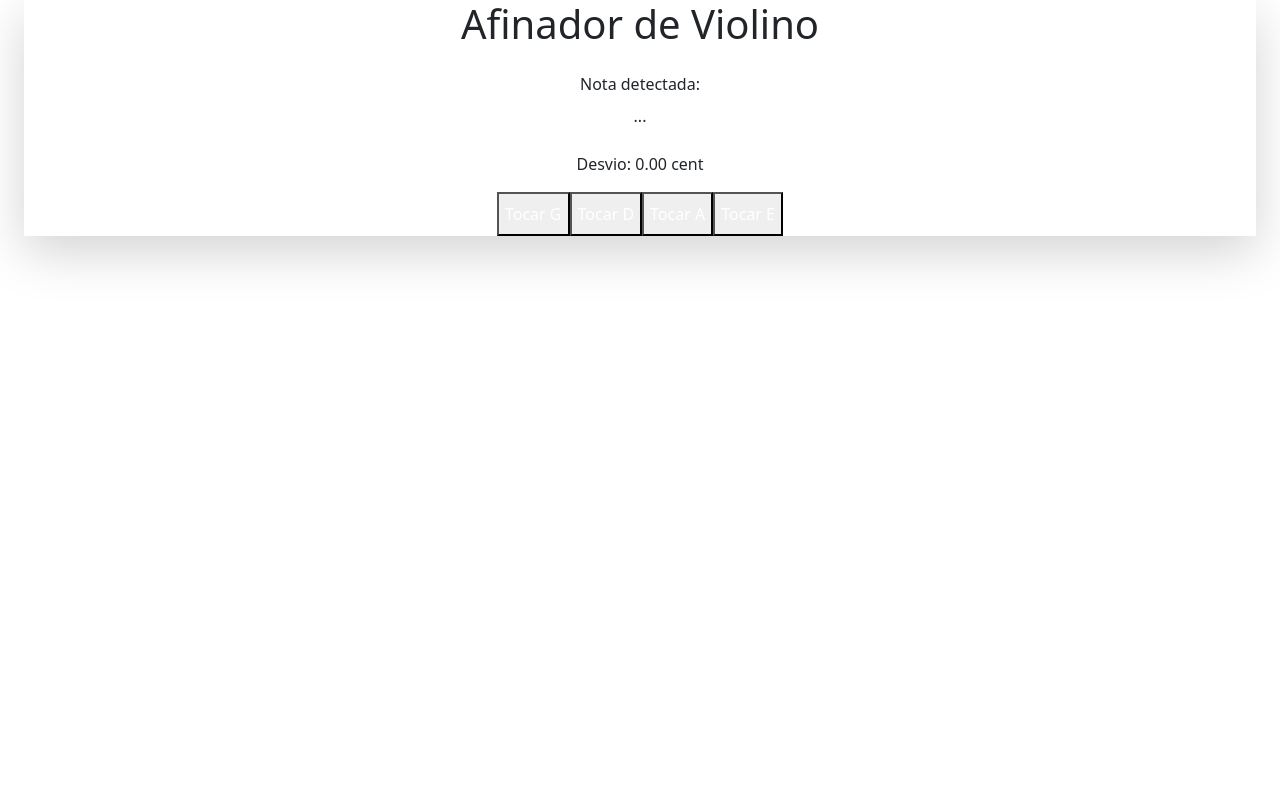
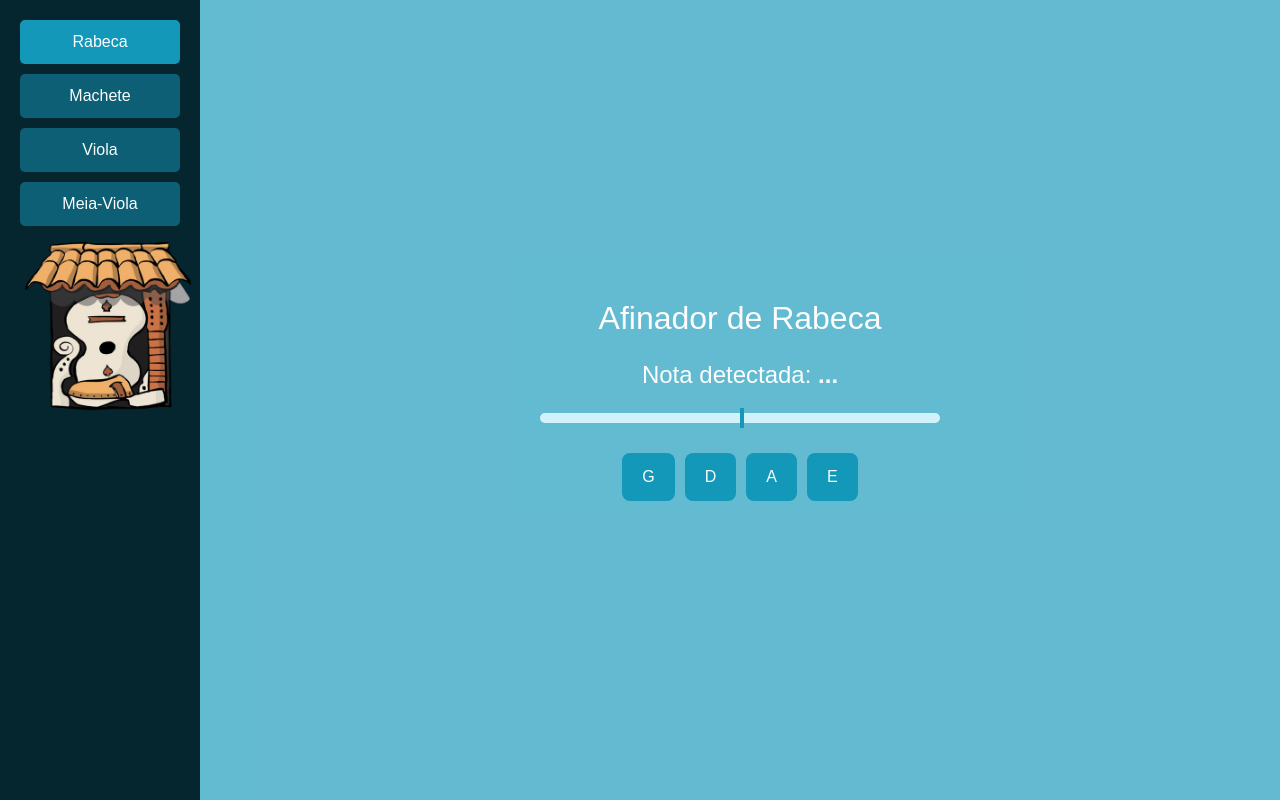
Before and after one commit to Mauboru/AFINACAICARA-WEB-REACT, a React (Vite) app: page / in a window 1280 px wide. Built offline with nearby package versions, Linux system fonts and the light colour scheme; no server answers.

Commit message:
correção de cores e estilo de tela

```diff
--- a/src/pages/Tuner.jsx
+++ b/src/pages/Tuner.jsx
@@ -1,5 +1,6 @@
 import { useEffect, useState, useRef } from "react";
 import * as pitchy from "pitchy";
+import styled from "styled-components";
 
 export default function Tuner() {
     const notes = [
@@ -9,8 +10,12 @@ export default function Tuner() {
         { name: "E", freq: 659.26, file: "/sounds/E5.mp3" }
     ];
 
+    const instruments = ["Rabeca", "Machete", "Viola", "Meia-Viola"];
+
     const [detectedNote, setDetectedNote] = useState("");
     const [offset, setOffset] = useState(0);
+    const [instrument, setInstrument] = useState("Rabeca");
+
     const audioContextRef = useRef(null);
     const analyserNodeRef = useRef(null);
     const dataArrayRef = useRef(null);
@@ -74,42 +79,165 @@ export default function Tuner() {
     };
 
     return (
-        <div className="min-h-screen flex flex-col items-center justify-center px-4 py-6 bg-gray-100">
-            <div className="w-full max-w-sm bg-white rounded-2xl shadow-lg p-6 text-center">
-                <h1 className="text-2xl font-semibold mb-4">Afinador de Violino</h1>
+        <Styled.Page>
+            <Styled.ResponsiveSidebar>
+                {instruments.map((item) => (
+                    <Styled.InstrumentButton
+                        key={item}
+                        onClick={() => setInstrument(item)}
+                        active={instrument === item}
+                    >
+                        {item}
+                    </Styled.InstrumentButton>
+                ))}
 
-                <p className="text-lg mb-2">Nota detectada:</p>
-                <div className="text-4xl font-bold text-blue-700 h-10 mb-4">
-                    {detectedNote || "..."}
-                </div>
+                <Styled.Logo src="/logo.png" alt="Mandicuera" />
+            </Styled.ResponsiveSidebar>
 
-                <div className="relative h-2 w-full bg-gray-300 rounded-full mb-2">
-                    <div
-                        className={`absolute top-0 h-2 w-1 transition-all duration-100 ${
-                            Math.abs(offset) < 5 ? "bg-green-500" : "bg-red-600"
-                        }`}
-                        style={{
-                            left: `calc(50% + ${offset * 1.2}px)`, // amplifica visualmente
-                        }}
-                    />
-                    <div className="absolute top-0 left-1/2 w-0.5 h-2 bg-black" />
-                </div>
-                <p className="text-sm text-gray-500 mb-6">
-                    Desvio: {offset.toFixed(2)} cent
-                </p>
+            <Styled.Container>
+                <Styled.Title>Afinador de {instrument}</Styled.Title>
 
-                <div className="grid grid-cols-2 gap-3">
-                    {notes.map(note => (
-                        <button
-                            key={note.name}
-                            onClick={() => playNote(note.file)}
-                            className="bg-blue-600 text-white py-2 rounded-lg hover:bg-blue-700 transition-colors"
-                        >
-                            Tocar {note.name}
-                        </button>
+                <Styled.NoteDisplay>
+                    Nota detectada: <strong>{detectedNote || "..."}</strong>
+                </Styled.NoteDisplay>
+
+                <Styled.OffsetBar>
+                    <Styled.Indicator style={{ left: `${offset + 50}%` }} />
+                </Styled.OffsetBar>
+
+                <Styled.Buttons>
+                    {notes.map((note) => (
+                        <Styled.NoteButton key={note.name} onClick={() => playNote(note.file)}>
+                            {note.name}
+                        </Styled.NoteButton>
                     ))}
-                </div>
-            </div>
-        </div>
+                </Styled.Buttons>
+            </Styled.Container>
+        </Styled.Page>
     );
 }
+const Styled = {
+    Page: styled.div`
+        display: flex;
+        flex-direction: row;
+        height: 100vh;
+        background: ${({ theme }) => theme.colors.background};
+        font-family: Arial, sans-serif;
+
+        @media (max-width: 768px) {
+            flex-direction: column;
+        }
+    `,
+    ResponsiveSidebar: styled.div`
+        width: 200px;
+        background: ${({ theme }) => theme.colors.primaryDarkTwo};
+        padding: 20px;
+        display: flex;
+        flex-direction: column;
+        gap: 10px;
+
+        @media (max-width: 768px) {
+            width: 100%;
+            flex-direction: row;
+            flex-wrap: wrap;
+            justify-content: center;
+            padding: 10px;
+        }
+    `,
+    InstrumentButton: styled.button`
+        background: ${({ active, theme }) =>
+            active ? theme.colors.primary : theme.colors.primaryDark};
+        color: ${({ theme }) => theme.colors.text};
+        border: none;
+        padding: 10px;
+        font-size: 1rem;
+        border-radius: 5px;
+        cursor: pointer;
+        text-align: center;
+
+        &:hover {
+            background: ${({ theme }) => theme.colors.primary};
+        }
+
+        @media (max-width: 768px) {
+            font-size: 0.9rem;
+            padding: 8px 12px;
+        }
+    `,
+    Logo: styled.img`
+        height: 180px;
+        margin-left: auto;
+
+        @media (max-width: 768px) {
+            order: 99;
+            margin-left: 0;
+            margin-top: 10px;
+        }
+    `,
+    Container: styled.div`
+        flex: 1;
+        display: flex;
+        flex-direction: column;
+        align-items: center;
+        justify-content: center;
+        padding: 40px;
+
+        @media (max-width: 768px) {
+            padding: 20px;
+        }
+    `,
+    Title: styled.h1`
+        font-size: 2rem;
+        color: ${({ theme }) => theme.colors.text};
+        margin-bottom: 20px;
+        text-align: center;
+    `,
+    NoteDisplay: styled.div`
+        font-size: 1.5rem;
+        margin-bottom: 20px;
+        color: ${({ theme }) => theme.colors.text};
+        text-align: center;
+    `,
+    OffsetBar: styled.div`
+        width: 100%;
+        max-width: 400px;
+        height: 10px;
+        background: ${({ theme }) => theme.colors.primaryTransparent2};
+        position: relative;
+        margin-bottom: 30px;
+        border-radius: 5px;
+    `,
+    Indicator: styled.div`
+        position: absolute;
+        top: -5px;
+        width: 4px;
+        height: 20px;
+        background: ${({ theme }) => theme.colors.primary};
+        transition: left 0.1s ease;
+    `,
+    Buttons: styled.div`
+        display: flex;
+        gap: 10px;
+        flex-wrap: wrap;
+        justify-content: center;
+    `,
+    NoteButton: styled.button`
+        background: ${({ theme }) => theme.colors.primary};
+        color: ${({ theme }) => theme.colors.text};
+        border: none;
+        padding: 12px 20px;
+        font-size: 1rem;
+        border-radius: 8px;
+        cursor: pointer;
+        transition: background 0.2s ease;
+
+        &:hover {
+            background: ${({ theme }) => theme.colors.primaryDark};
+        }
+
+        @media (max-width: 768px) {
+            padding: 10px 16px;
+            font-size: 0.95rem;
+        }
+    `
+};
--- a/src/pages/NewPasswordReset.jsx
+++ b/src/pages/passwords/NewPasswordReset.jsx
@@ -1,8 +1,8 @@
 import React, { useState } from "react";
 import styled from 'styled-components';
 import logo from "/logomarca.png";
-import { sendNewPassword } from "../services/auth";
-import { CustomModal, PasswordInput, CustomButton } from "../components";
+import { sendNewPassword } from "../../services/auth";
+import { CustomModal, PasswordInput, CustomButton } from "../../components";
 import backgroundImg from "/fundo.png";
 import { useParams } from 'react-router-dom';
 
--- a/src/pages/ResetPassword.jsx
+++ b/src/pages/passwords/ResetPassword.jsx
@@ -1,8 +1,8 @@
 import React, { useState } from "react";
 import logo from "/logomarca.png";
-import { sendEmailReset } from "../services/auth";
+import { sendEmailReset } from "../../services/auth";
 import styled from 'styled-components';
-import { CustomModal, CustomInput, CustomButton, CustomLink } from "../components";
+import { CustomModal, CustomInput, CustomButton, CustomLink } from "../../components";
 import backgroundImg from "/fundo.png";
 
 export default function ResetPassword() {
--- a/src/routes/AppRoutes.jsx
+++ b/src/routes/AppRoutes.jsx
@@ -1,18 +1,5 @@
 import { BrowserRouter as Router, Routes, Route } from "react-router-dom";
-import Home from "../pages/Home";
-import Login from "../pages/Login";
-import NotFound from "../pages/errors/NotFound";
-import NotAuthorized from "../pages/errors/NotAuthorized";
-import RegisterUser from "../pages/RegisterUser";
-import ResetPassword from "../pages/ResetPassword";
-import SubItem01 from "../pages/items/SubItem01";
-import SubItem02 from "../pages/items/SubItem02";
-import SubItem03 from "../pages/items/SubItem03";
-import SubItem04 from "../pages/items/SubItem04";
-import NewPasswordReset from "../pages/NewPasswordReset";
-import Profile from "../pages/Profile";
 import Tuner from "../pages/Tuner";
-import PrivateRoute from "./PrivateRoute";
 
 export default function AppRoutes() {
     return (
@@ -20,21 +7,19 @@ export default function AppRoutes() {
             <Routes>
                 {/* Login público */}
                 <Route path="/" element={<Tuner />} />
-                <Route path="~/register" element={<RegisterUser />} />
+                {/* <Route path="~/register" element={<RegisterUser />} />
                 <Route path="~/reset-password" element={<ResetPassword />} />
                 <Route path="~/reset-password/:token" element={<NewPasswordReset />} />
 
-                {/* Rota de erro */}
                 <Route path="/not-authorized" element={<NotAuthorized />} />
                 <Route path="*" element={<NotFound />} />
 
-                {/* Rota protegida */}
                 <Route path="~/home" element={<Home />} />
                 <Route path="~/profile" element={<Profile />} />
                 <Route path="~/items01/subItem01" element={<PrivateRoute><SubItem01 /></PrivateRoute>} />
                 <Route path="~/items01/subItem02" element={<PrivateRoute><SubItem02 /></PrivateRoute>} />
                 <Route path="~/items02/subItem03" element={<PrivateRoute requiredRole="manager"><SubItem03 /></PrivateRoute>} />
-                <Route path="~/items02/subItem04" element={<PrivateRoute requiredRole="manager"><SubItem04 /></PrivateRoute>} />
+                <Route path="~/items02/subItem04" element={<PrivateRoute requiredRole="manager"><SubItem04 /></PrivateRoute>} /> */}
             </Routes>
         </Router>
     );
--- a/src/styles/theme.js
+++ b/src/styles/theme.js
@@ -1,23 +1,22 @@
-import { darken } from 'polished';
+import { darken, lighten } from 'polished';
 
-const primaryColor = '#0A42AB'; // Azul forte de alta visibilidade
+const primaryColor = 'rgb(19, 152, 185)';
 
 const theme = {
     colors: {
         primary: primaryColor,
-        primaryDark: darken(0.15, primaryColor),     // 15% mais escuro
-        primaryDarkTwo: darken(0.3, primaryColor),    // 30% mais escuro
-        primaryTransparent1: 'rgba(10, 66, 171, 0.5)',  // 50% opacidade
-        primaryTransparent2: 'rgba(10, 66, 171, 0.15)', // 15% opacidade
+        primaryDark: darken(0.15, primaryColor),
+        primaryDarkTwo: darken(0.3, primaryColor),
+        primaryTransparent2: lighten(0.5, primaryColor),
 
-        background: '#000',      // Fundo preto
-        text: '#FFFFFF',         // Texto branco para contraste perfeito
-        inputBg: '#121212',      // Fundo de input levemente diferente do fundo principal
-        inputBorder: darken(0.1, primaryColor), // Borda do input um pouco escurecida
-        placeholder: '#AAAAAA',  // Placeholder cinza claro
-        linkPlaceholder: '#FFFFFF', // Link normal em branco
+        background: 'rgba(19, 152, 185, 0.66)',
+        text: 'rgb(252, 252, 252)',
+        inputBg: '#121212',
+        inputBorder: darken(0.1, primaryColor),
+        placeholder: '#AAAAAA',
+        linkPlaceholder: '#FFFFFF',
 
-        disabledBg: '#1F1F1F',    // Cinza escuro para input desabilitado
+        disabledBg: '#1F1F1F',
         disabledBorder: '#333333',
         disabledText: '#777777',
     },
```
Also changed, not shown: src/pages/NotFound.jsx (deleted, +0 -31 lines), src/pages/carteira/Saldo.jsx (deleted, +0 -9 lines), src/pages/corridas/Apostas.jsx (deleted, +0 -9 lines), src/pages/corridas/Transmissao.jsx (deleted, +0 -9 lines), public/logo.png.
